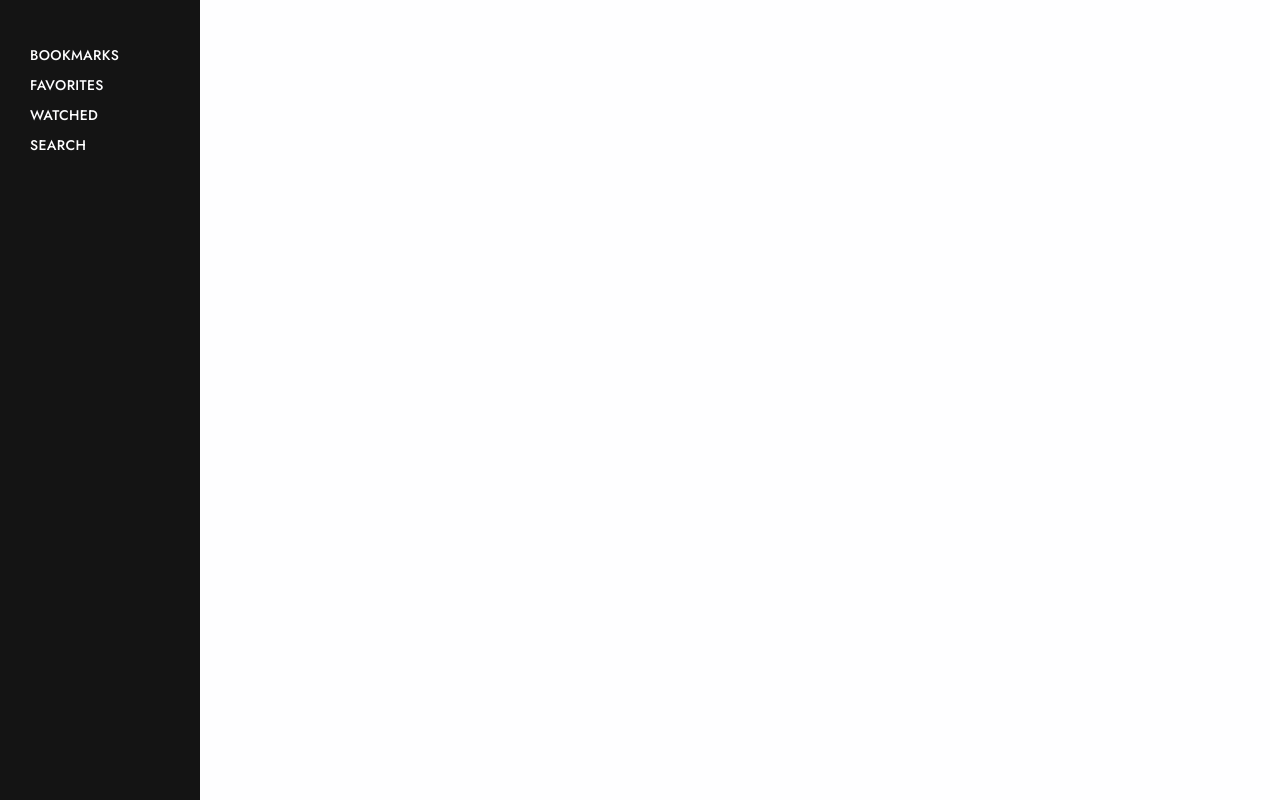
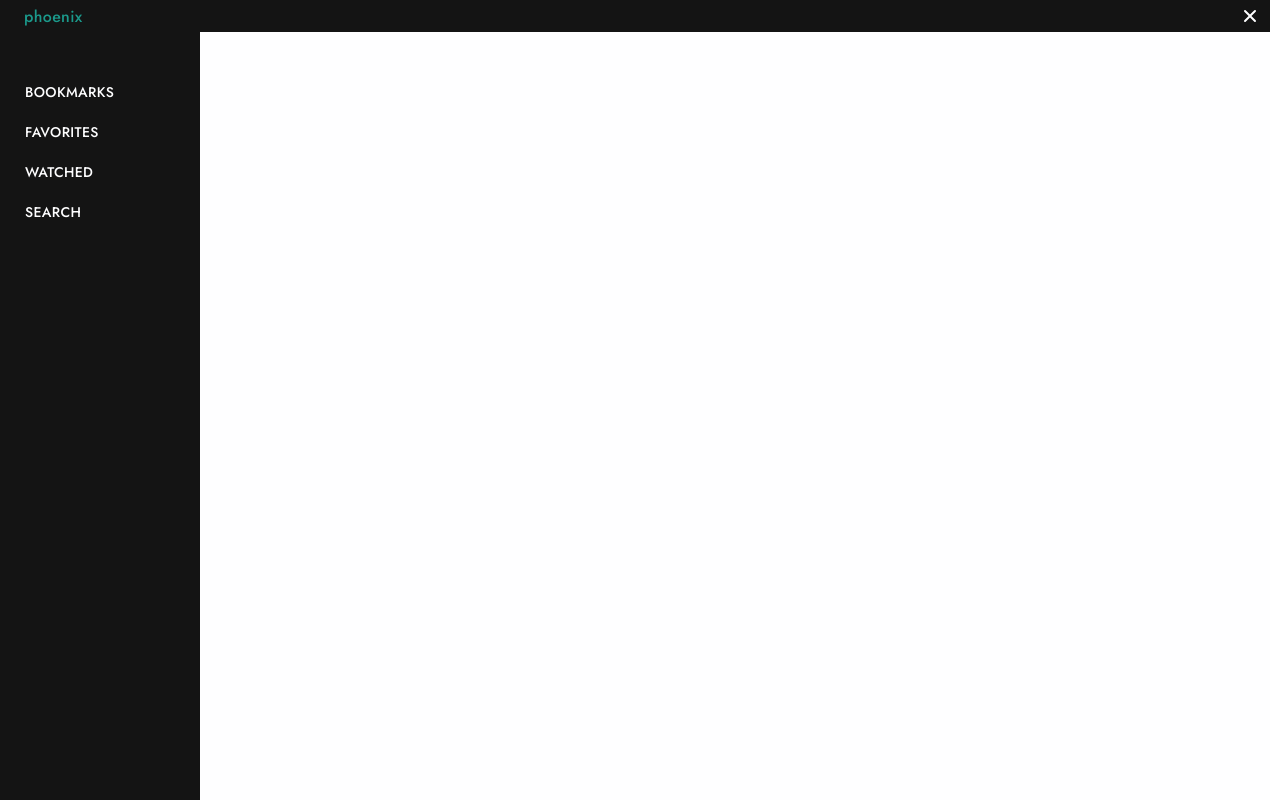
Before and after one commit to CyanFroste/phoenix, an Electron app: page app/main.html in a window 1270 px wide. Drawn offline with Linux system fonts and the light colour scheme; no server answers.

Commit message:
added titlebars

```diff
--- /dev/null
+++ b/app/js/components/titlebar.js
@@ -0,0 +1,30 @@
+import { icon } from '../utilities.js'
+const { remote } = require('electron')
+
+export default class Titlebar {
+  constructor(title) {
+    this.title = title
+    this.titlebar = document.createElement('header')
+    this.titlebar.setAttribute('id', 'title-bar')
+    document.body.prepend(this.titlebar)
+    this.render()
+    this.attachListeners()
+  }
+
+  attachListeners() {
+    this.titlebar
+      .querySelector('.close')
+      .addEventListener('click', () => remote.getCurrentWindow().close())
+  }
+
+  render() {
+    this.titlebar.innerHTML = `
+      <div id="draggable">
+        <div class="title">${this.title}</div>
+      </div>
+      <div class="controls">
+        <button class="close" type="button">${icon('close', 20)}</button>
+      </div>
+    `
+  }
+}
--- a/app/js/main.js
+++ b/app/js/main.js
@@ -4,6 +4,7 @@ import View from './components/view.js'
 import Err from './components/error.js'
 import { composeOptions, capitalize } from './utilities.js'
 import { sortPriority, sortDate } from './components/buttons.js'
+import Titlebar from './components/titlebar.js'
 
 const toast = document.getElementById('toast')
 const title = document.getElementById('title')
@@ -12,6 +13,7 @@ const sorter = document.getElementById('sorter')
 //  states
 let data
 let filter = 'bookmarks'
+let adding = false
 
 // sort orders
 let date = 0 // 1 = desc' : latest to last
@@ -19,6 +21,10 @@ let priority = 1 // 2 = 'asc' : high to low, 0 = 'no order'
 
 // add component
 let add = new Add('.add')
+
+window.addEventListener('load', async () => {
+  new Titlebar('phoenix')
+  await render()
 
   // server driven render
   ipcRenderer.on('render', async () => await render())
@@ -29,6 +35,7 @@ document.querySelectorAll('.filter').forEach((btn) =>
       await render()
     })
   )
+})
 
 async function render() {
   // get data
@@ -113,16 +120,17 @@ function attachEventListeners() {
   // conditionally add listener to the add bookmark
   if (filter === 'bookmarks')
     document.getElementById('add').addEventListener('click', async (e) => {
+      if (adding) return new Err(toast, 'Specified anime is being added', 2000)
       const id = document.getElementById('anime-id').value
       try {
+        adding = true
         await ipcRenderer.invoke('anime:add', id)
+        adding = false
         await render()
+        id.value = ''
       } catch (err) {
+        adding = false
         new Err(toast, err.message, 2000)
       }
     })
 }
-
-window.addEventListener('load', async () => {
-  await render()
-})
--- a/app/js/modal.js
+++ b/app/js/modal.js
@@ -1,17 +1,15 @@
-const { ipcRenderer } = require('electron')
+const { ipcRenderer, remote } = require('electron')
 import Modal from './components/modal.js'
 
 window.addEventListener('load', async () => {
   const options = await ipcRenderer.invoke('modal:options')
   const response = async (choice) => {
     await ipcRenderer.invoke('modal:close', choice)
-    window.close()
+    remote.getCurrentWindow().close()
   }
   // render modal prompt
-  console.log(options)
   new Modal('#modal', options).render()
 
   document.getElementById('ok').addEventListener('click', async () => await response(true))
   document.getElementById('cancel').addEventListener('click', async () => await response(false))
-
 })
--- a/app/js/utilities.js
+++ b/app/js/utilities.js
@@ -90,5 +90,11 @@ export function icon(type, size) {
         <path stroke-linecap="round" stroke-linejoin="round" stroke-width="2" d="M12 8v4m0 4h.01M21 12a9 9 0 11-18 0 9 9 0 0118 0z" />
       </svg>
     `
+    case 'close':
+      return `
+      <svg xmlns="http://www.w3.org/2000/svg" width=${size} height=${size} viewBox="0 0 20 20" fill="currentColor">
+        <path fill-rule="evenodd" d="M4.293 4.293a1 1 0 011.414 0L10 8.586l4.293-4.293a1 1 0 111.414 1.414L11.414 10l4.293 4.293a1 1 0 01-1.414 1.414L10 11.414l-4.293 4.293a1 1 0 01-1.414-1.414L8.586 10 4.293 5.707a1 1 0 010-1.414z" clip-rule="evenodd" />
+      </svg>
+    `
   }
 }
--- a/app/styles/_shared.scss
+++ b/app/styles/_shared.scss
@@ -58,6 +58,7 @@ body {
   font-family: $body;
   background-color: $bg;
   color: $text;
+  border-radius: $br;
 }
 
 h1,
@@ -87,3 +88,5 @@ input {
 a {
   text-decoration: none;
 }
+
+@import 'titlebar';
--- a/app/styles/_sidebar.scss
+++ b/app/styles/_sidebar.scss
@@ -1,7 +1,7 @@
 .sidebar {
   position: fixed;
   left: 0;
-  top: 0;
+  top: 32px; // for the title bar
   height: 100vh;
   width: 200px;
   background-color: $bg-alter;
@@ -14,8 +14,8 @@
     height: 100%;
     button {
       color: $text-alter;
-      padding: 0 $s;
-      margin: $xs 0;
+      padding: 0 $xs;
+      margin: $s 0;
     }
   }
 
--- /dev/null
+++ b/app/styles/_titlebar.scss
@@ -0,0 +1,42 @@
+
+
+#title-bar {
+  z-index: 1000;
+  height: 32px;
+  background-color: $bg-alter;
+  display: flex;
+  #draggable {
+    margin: 4px;
+    display: flex;
+    align-items: center;
+    justify-content: space-between;
+    width: calc(100% - 8px);
+    height: 24px;
+    -webkit-app-region: drag;
+
+    .title {
+      color: $primary;
+      font-size: 1.6rem;
+      margin-left: $m;
+      font-weight: 500;
+    }
+  }
+  .controls {
+    height: 32px;
+    padding: 0 $xs;
+    display: flex;
+    align-items: center;
+    button {
+      padding: 0 $xs;
+      color: $text-alter;
+    }
+  }
+}
+
+
+#title-bar.alter {
+  background-color: $bg;
+  button {
+    color: $text;
+  }
+}
--- a/app/styles/main.scss
+++ b/app/styles/main.scss
@@ -4,7 +4,7 @@
 @import './placeholders';
 
 main {
-  height: 100vh;
+  height: calc(100vh - 32px); // for the title bar
   padding: $m;
   padding-left: 220px;
   display: flex;
@@ -136,7 +136,8 @@ main {
 
     .card.font-light {
       color: $text-alter;
-      svg, button {
+      svg,
+      button {
         color: $text-alter;
       }
     }
--- a/app/styles/modal.scss
+++ b/app/styles/modal.scss
@@ -1,10 +1,17 @@
 @import './shared';
+
+#draggable {
+  height: 32px;
+  width: 100%;
+  -webkit-app-region: drag;
+}
 
 main {
   padding: $m;
+  padding-top: 0;
   display: flex;
   flex-direction: column;
-  height: 100vh;
+  height: calc(100vh - 32px);
 
   h1.title {
     font-size: 2rem;
--- a/windows.js
+++ b/windows.js
@@ -2,9 +2,13 @@ const { BrowserWindow } = require('electron')
 
 function createMain() {
   const win = new BrowserWindow({
-    width: 1360,
-    height: 800,
+    width: 1270,
+    height: 700,
+    minWidth: 1270,
+    minHeight: 700,
+    frame: false,
     webPreferences: {
+      enableRemoteModule: true,
       nodeIntegration: true
     }
   })
@@ -19,8 +23,11 @@ function createModal(parent) {
     parent,
     modal: true, // this is causing a flickering issue
     show: false,
+    frame: false,
+    resizable: false,
     autoHideMenuBar: true,
     webPreferences: {
+      enableRemoteModule: true,
       nodeIntegration: true
     }
   })
```
Also changed, not shown: app/modal.html (+3 -0 lines), data.json (+1 -1 lines), app/styles/main.css, app/styles/modal.css, 2 other files. Lines whose indentation alone changed are shown as unchanged.
